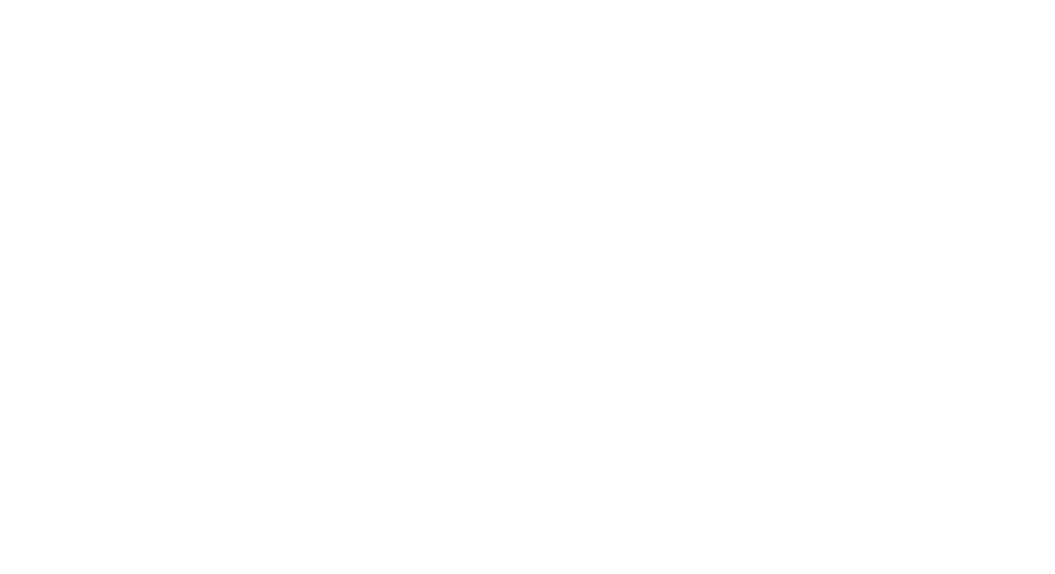
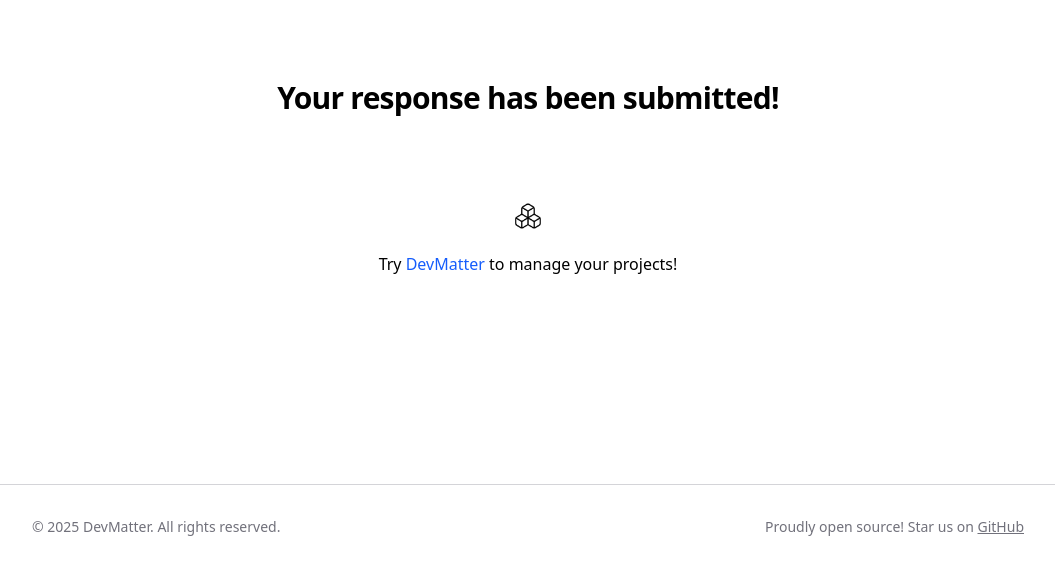
Before and after one commit to aditya-vinodh/dev-matter-web, a SvelteKit app: page /forms/success in a window 1280 px wide. Before the commit this address had no page. Shown: the top 574 px of the page, without its empty margins (112-1167 px from the left). Built offline with nearby package versions, Linux system fonts and the light colour scheme.

Commit message:
Created simple forms success page

```diff
--- /dev/null
+++ b/src/routes/forms/success/+page.svelte
@@ -0,0 +1,11 @@
+<div class="mt-20 flex flex-col gap-20 pb-32 text-center">
+	<p class="text-3xl font-semibold tracking-tight">Your response has been submitted!</p>
+
+	<div class="flex flex-col items-center gap-4">
+		<img src="/devmatter-rounded.png" alt="logo" class="size-10" />
+		<p>
+			Try <a class="font-medium text-blue-600" href="https://devmatter.app">DevMatter</a> to manage your
+			projects!
+		</p>
+	</div>
+</div>
```
